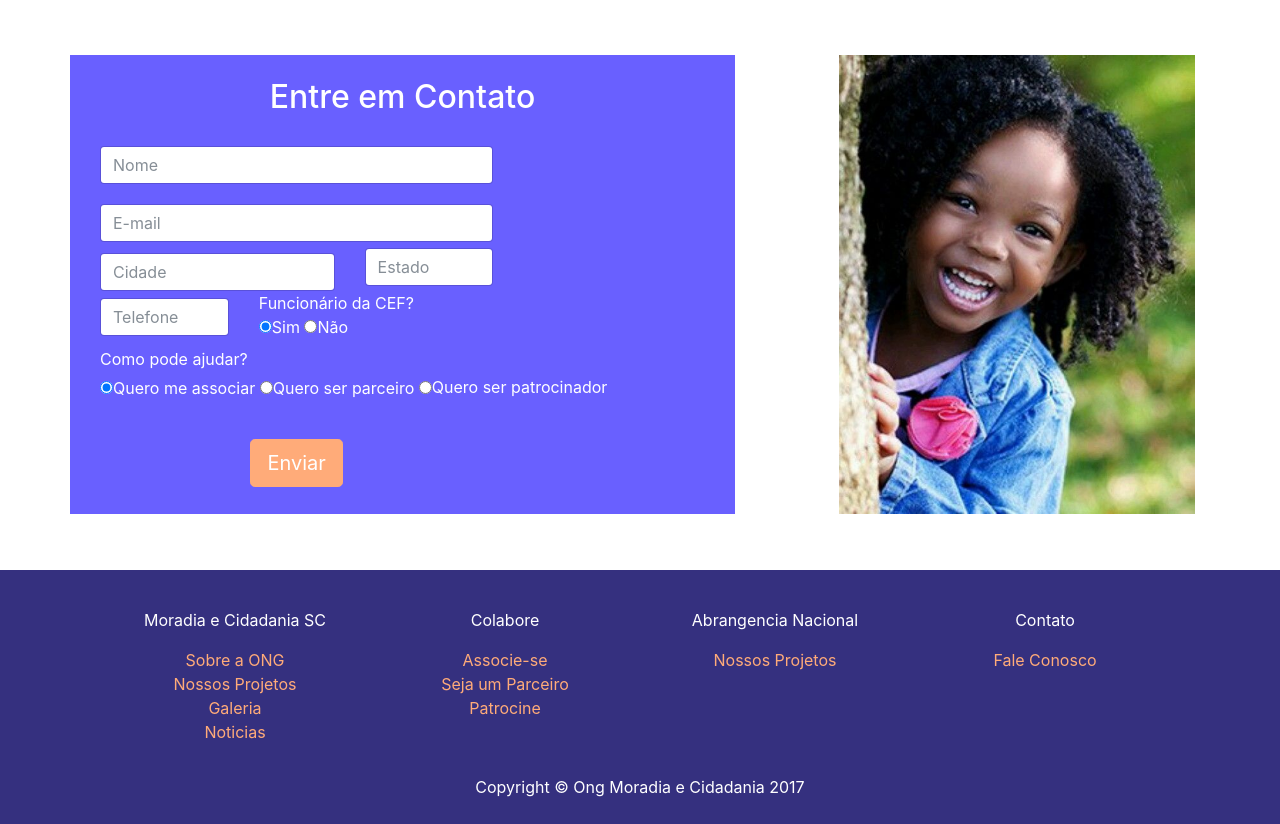
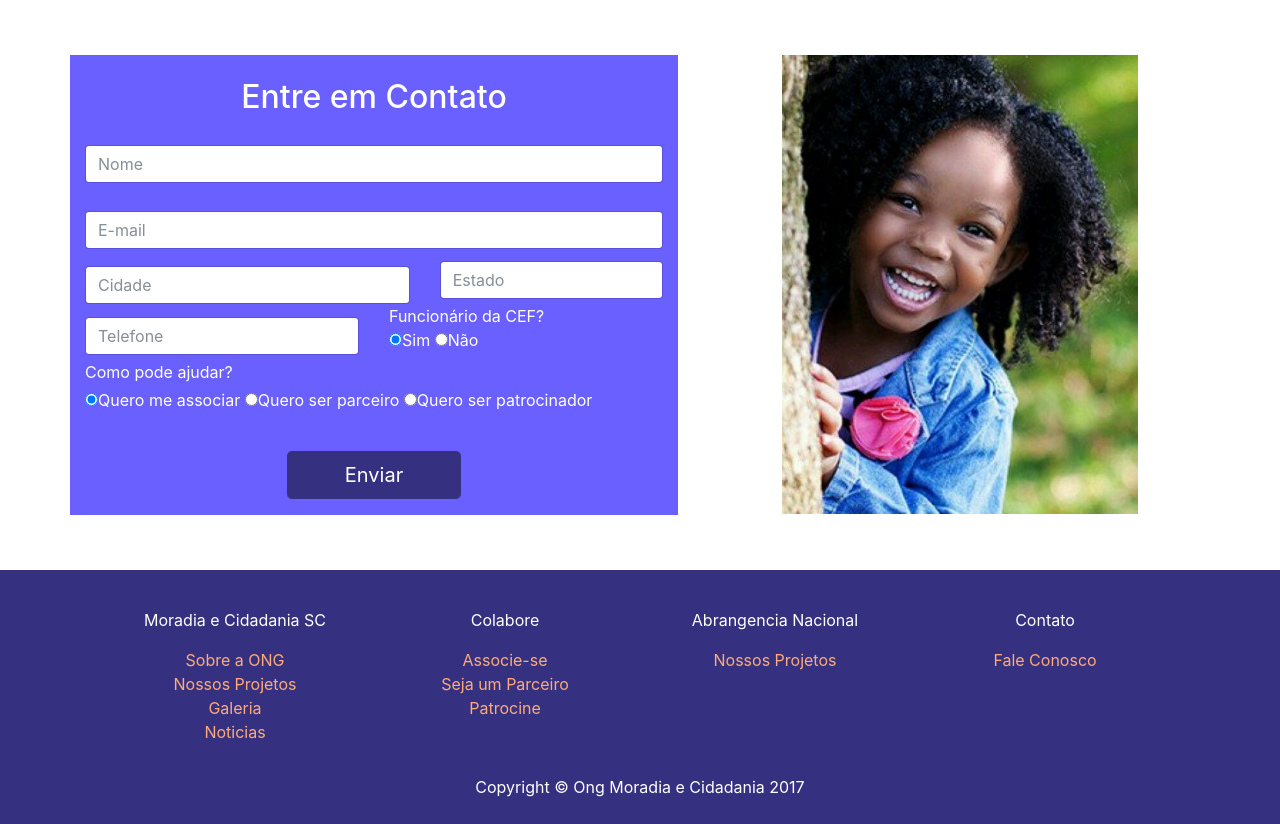
Before and after one commit to ninampaiva/ongmoradiaecidadania, a website: page colabore.html in a window 1280 px wide. Shown: the part 912-1736 px from the top of the page. Drawn offline with Linux system fonts and the light colour scheme.

Commit message:
alteracoes

```diff
--- a/colabore.html
+++ b/colabore.html
@@ -79,23 +79,23 @@
       </div>
         <form>
             <div class="row margin_top_pequena margin_bottom_pequena" >
-            <div class="col-sm-7" id="conteudo_formulario">
+            <div id="conteudo_formulario">
               <h2 class="mt-4 margin_bottom_pequena">Entre em Contato</h2>
               <div>
-                <div class="col-sm-8">
+                <div class="col-sm-12">
                   <input type="Text" class="form-control" placeholder="Nome">
                 </div>
-                <div class="col-sm-8">
+                <div class="col-sm-12">
                   <input type="Text" class="form-control"  placeholder="E-mail">
                 </div>
-                <div class="col-sm-5 alinhado_esquerda">
+                <div class="col-sm-7 alinhado_esquerda">
                   <input type="Text" class="form-control"  placeholder="Cidade">
                 </div>
-                <div class="col-sm-3 alinhado_esquerda">
+                <div class="col-sm-5 alinhado_esquerda">
                   <input type="Text" class="form-control"  placeholder="Estado">
                 </div>
                 <div style="clear:both"></div>
-                <div class="col-sm-3 alinhado_esquerda">
+                <div class="col-sm-6 alinhado_esquerda">
                   <input type="Text" class="form-control"  placeholder="Telefone">
                 </div>
                 <div class="col-sm-6 alinhado_esquerda">
@@ -125,9 +125,9 @@
                   </div>
                  </div>
              </div>
-            <div class="col-sm-8 margin_top_pequena" style="text-align: center">
+            <div class="col-sm-12 margin_top_pequena" style="text-align: center">
               <p>
-                <a class="btn btn-primary btn-lg" href="#">Enviar</a>
+                <a class="btn btn-second btn-lg" href="#">Enviar</a>
               </p>
           </div>
         </div>
--- a/css/style.css
+++ b/css/style.css
@@ -78,3 +78,10 @@ footer{
     text-align: center;
      color: white;
 }
+
+.btn-second {
+    background-color: #35307F!important;
+    border-color: #35307F!important;
+    color:#fff;
+    width: 30%;
+}
```
